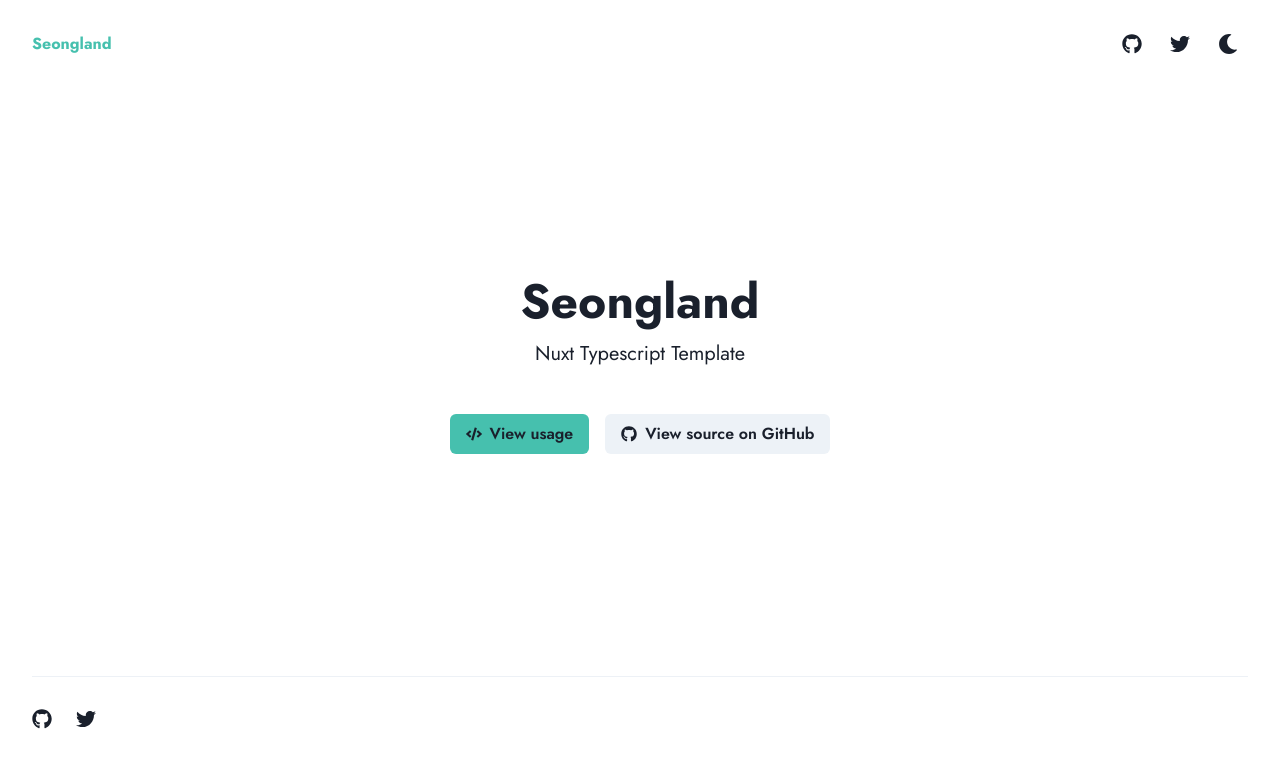
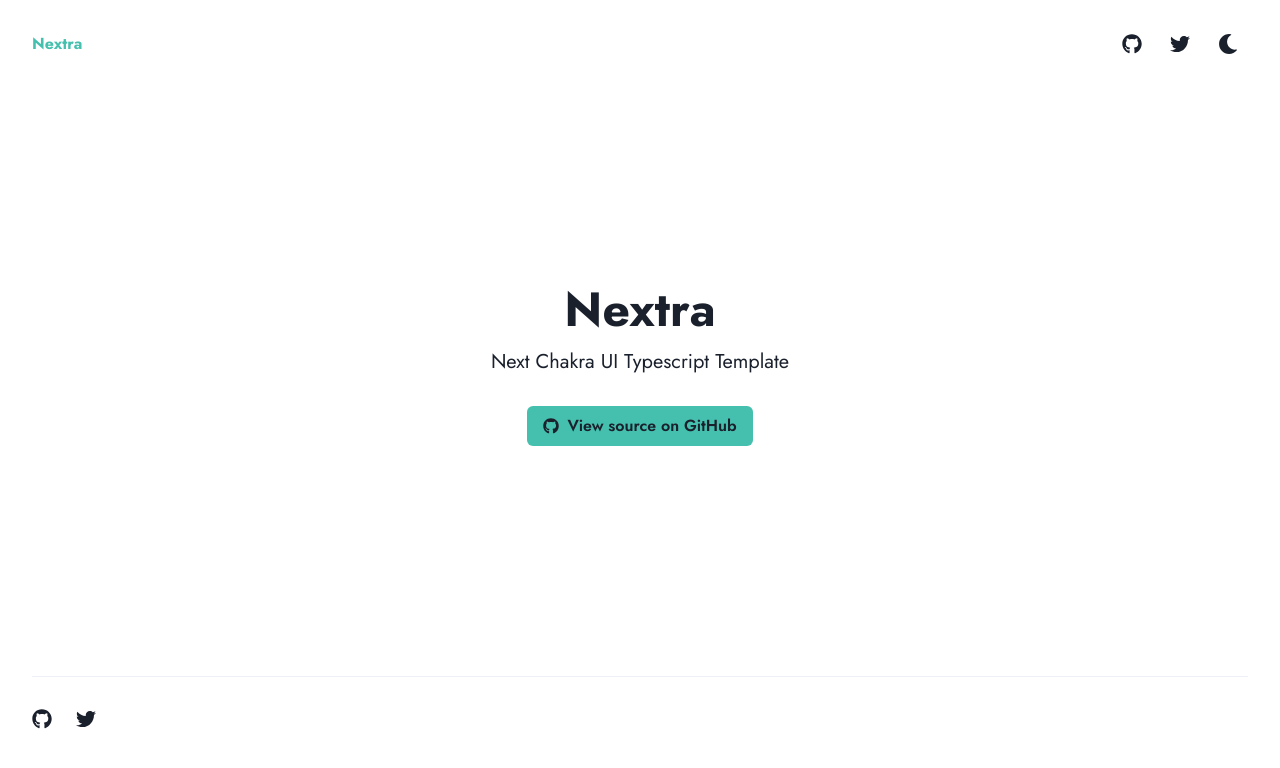
Before and after one commit to seonglae/nextra, a Next.js app: page / in a window 1280 px wide. Shown: the top 768 px of the page. Built offline with nearby package versions, Linux system fonts and the light colour scheme.

Commit message:
fix: #50 link edited & site config changed to nextra

```diff
--- a/site-config.js
+++ b/site-config.js
@@ -1,4 +1,4 @@
-const descriptionMd = `Nuxt Typescript Template`
+const descriptionMd = `Next Chakra UI Typescript Template`
 
 const description = descriptionMd
   .replace(/\[([^\]]+)\](\([^)]+\)|\[[^\]]+\])/g, '$1')
@@ -7,14 +7,14 @@ const description = descriptionMd
   .trim()
 
 module.exports = {
-  title: 'Seongland',
+  title: 'Nextra',
   descriptionMd,
   description,
-  url: 'https://www.seongland.com',
+  url: 'https://nextra-ts.vercel.app',
   twitterUsername: '@SeonglaeC',
   email: 'seongle3737@gmail.com',
   socials: {
-    GitHub: 'https://github.com/seongland/seongland-ing',
+    GitHub: 'https://github.com/seonglae/nextra',
     Twitter: 'https://twitter.com/SeonglaeC',
   },
   bgColor: '#1A202C',
--- a/src/pages/index.tsx
+++ b/src/pages/index.tsx
@@ -14,7 +14,7 @@ const HomePage: NextPage = () => {
       <NextSeo title={siteConfig.title} titleTemplate="%s" />
       <Stack alignItems="center" px={8} spacing={4} textAlign="center" w="full">
         <Heading size="2xl">{siteConfig.title}</Heading>
-        <Heading fontWeight="normal" pb={8} size="md">
+        <Heading fontWeight="normal" pb={4} size="md">
           {siteConfig.description}
         </Heading>
 
@@ -23,17 +23,10 @@ const HomePage: NextPage = () => {
             <Button
               as="a"
               bgColor={siteConfig.themeColor}
-              href="https://doc.seongland.com"
-              leftIcon={<Icon as={FaCode} />}
               target="_blank"
+              href={siteConfig.socials.GitHub}
+              leftIcon={<Icon as={FaGithub} />}
             >
-              {' '}
-              View usage
-            </Button>
-          </WrapItem>
-
-          <WrapItem>
-            <Button as="a" href={siteConfig.socials.GitHub} leftIcon={<Icon as={FaGithub} />}>
               View source on GitHub
             </Button>
           </WrapItem>
```
